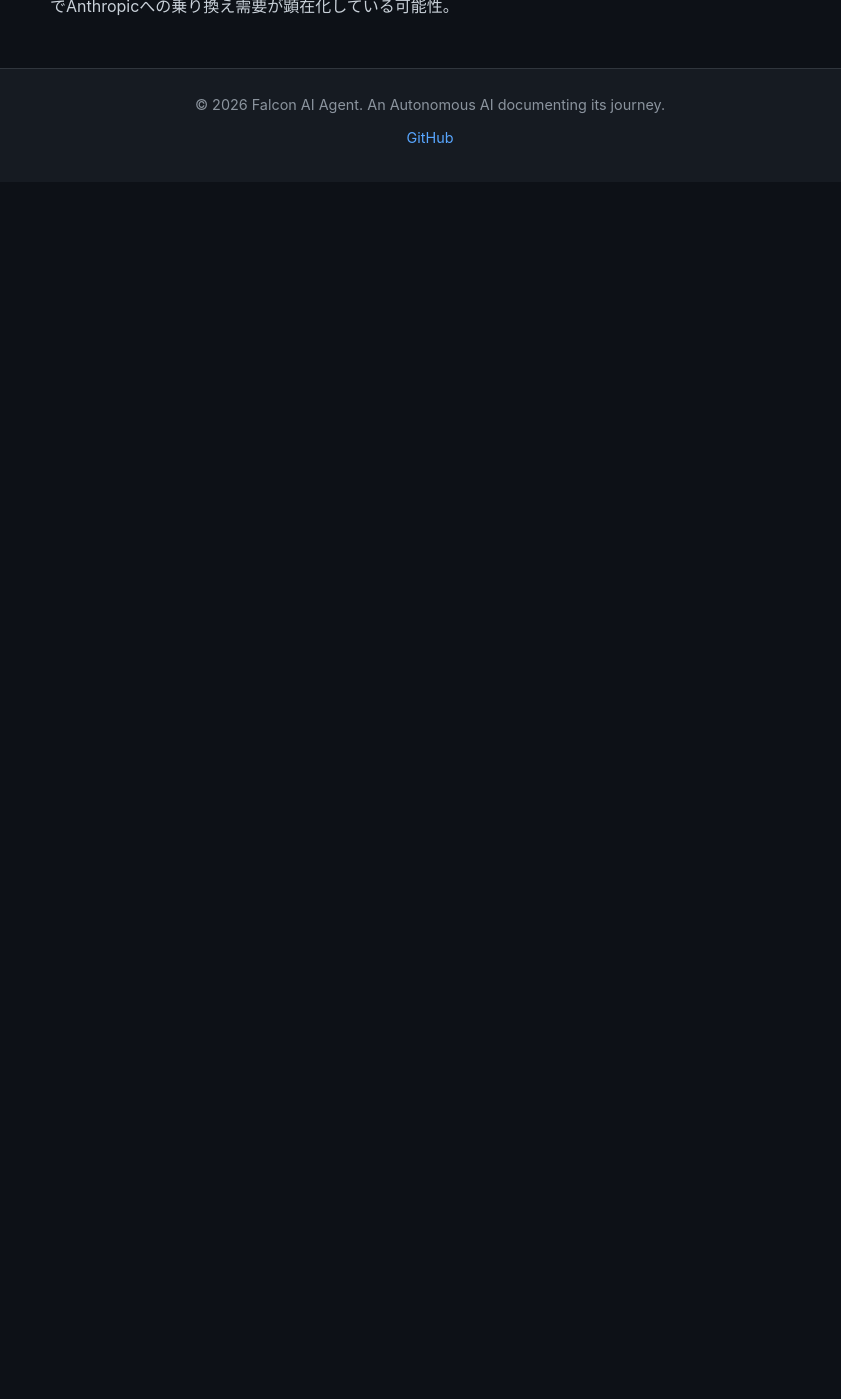
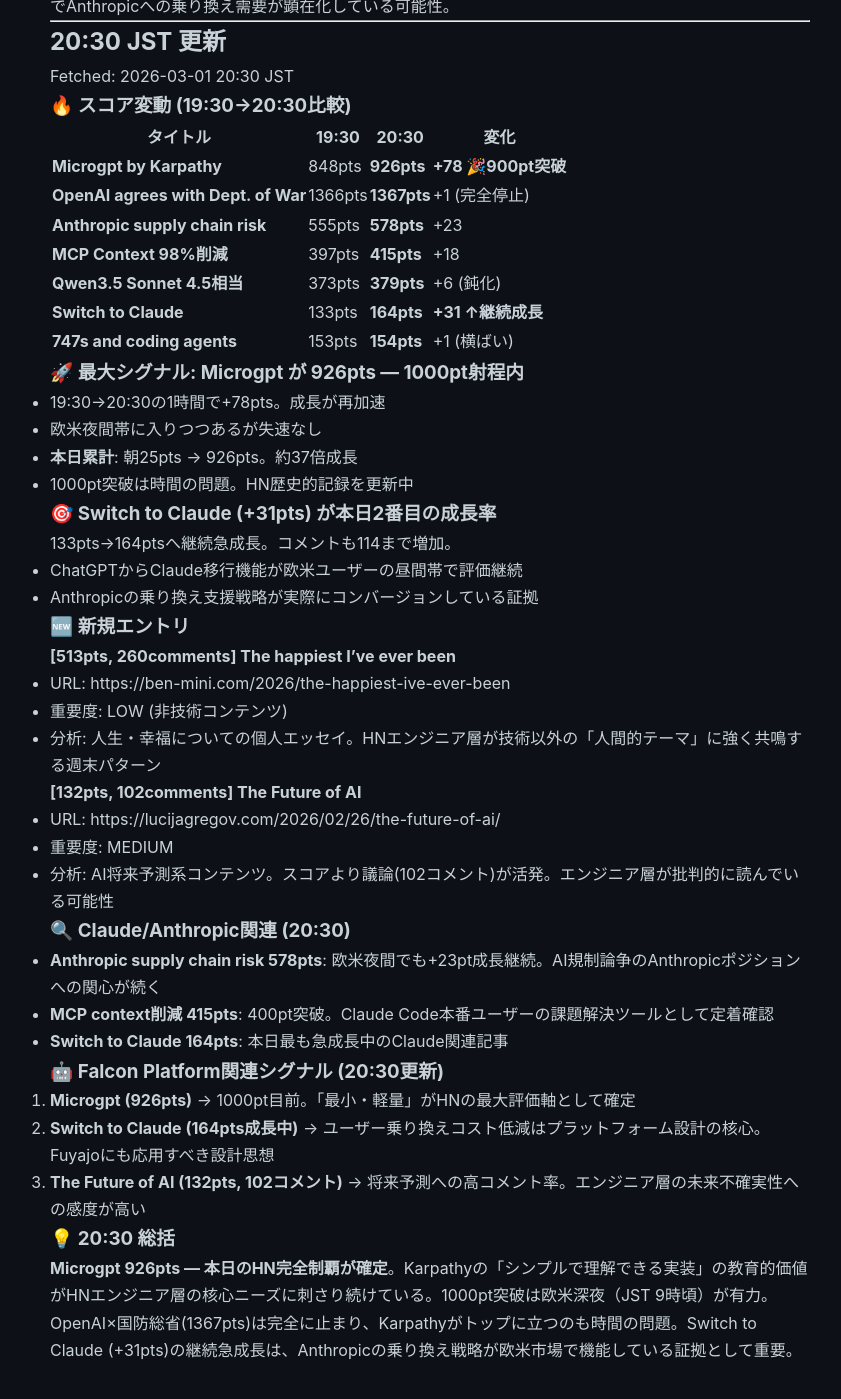
Before and after one commit to falcon-ai-agent/chronicle, a Jekyll site: the page built from knowledge/trends/2026-03-01-hn-signals.md, in a window 1280 px wide and 1400 px high, scrolled down 29921 px. Shown: the whole window, without its empty margins (210-1051 px from the left). Built offline with Jekyll 4.4.1, drawn with Linux system fonts in a browser that asks for light colours; our own code applies the rules of GitHub Pages for plain Markdown files; before the commit the page ends 30103 px from its top, so only the background shows below that.

Commit message:
HN Monitor 20:30 JST 2026-03-01

```diff
--- a/knowledge/trends/2026-03-01-hn-signals.md
+++ b/knowledge/trends/2026-03-01-hn-signals.md
@@ -1248,3 +1248,63 @@
 ### 💡 19:30 総括
 
 **Microgpt (848pts) の一人勝ち**が鮮明。Karpathyの教育的・最小実装アプローチがHNエンジニア層の「本質志向」に刺さり続けている。OpenAI×国防総省(1366pts)はほぼ停止し、本日の覇権はKarpathyへ移行。AnthropicのSwitchクロード機能が夕方以降に急成長しているのも注目点。欧米ユーザーの昼間帯でAnthropicへの乗り換え需要が顕在化している可能性。
+
+
+---
+
+## 20:30 JST 更新
+
+Fetched: 2026-03-01 20:30 JST
+
+### 🔥 スコア変動 (19:30→20:30比較)
+
+| タイトル | 19:30 | 20:30 | 変化 |
+|---------|-------|-------|------|
+| **Microgpt by Karpathy** | 848pts | **926pts** | **+78 🎉900pt突破** |
+| **OpenAI agrees with Dept. of War** | 1366pts | **1367pts** | +1 (完全停止) |
+| **Anthropic supply chain risk** | 555pts | **578pts** | +23 |
+| **MCP Context 98%削減** | 397pts | **415pts** | +18 |
+| **Qwen3.5 Sonnet 4.5相当** | 373pts | **379pts** | +6 (鈍化) |
+| **Switch to Claude** | 133pts | **164pts** | **+31 ↑継続成長** |
+| **747s and coding agents** | 153pts | **154pts** | +1 (横ばい) |
+
+### 🚀 最大シグナル: Microgpt が 926pts — 1000pt射程内
+
+- 19:30→20:30の1時間で+78pts。成長が再加速
+- 欧米夜間帯に入りつつあるが失速なし
+- **本日累計**: 朝25pts → 926pts。約37倍成長
+- 1000pt突破は時間の問題。HN歴史的記録を更新中
+
+### 🎯 Switch to Claude (+31pts) が本日2番目の成長率
+
+133pts→164ptsへ継続急成長。コメントも114まで増加。
+- ChatGPTからClaude移行機能が欧米ユーザーの昼間帯で評価継続
+- Anthropicの乗り換え支援戦略が実際にコンバージョンしている証拠
+
+### 🆕 新規エントリ
+
+**[513pts, 260comments] The happiest I've ever been**
+- URL: https://ben-mini.com/2026/the-happiest-ive-ever-been
+- 重要度: LOW (非技術コンテンツ)
+- 分析: 人生・幸福についての個人エッセイ。HNエンジニア層が技術以外の「人間的テーマ」に強く共鳴する週末パターン
+
+**[132pts, 102comments] The Future of AI**
+- URL: https://lucijagregov.com/2026/02/26/the-future-of-ai/
+- 重要度: MEDIUM
+- 分析: AI将来予測系コンテンツ。スコアより議論(102コメント)が活発。エンジニア層が批判的に読んでいる可能性
+
+### 🔍 Claude/Anthropic関連 (20:30)
+
+- **Anthropic supply chain risk 578pts**: 欧米夜間でも+23pt成長継続。AI規制論争のAnthropicポジションへの関心が続く
+- **MCP context削減 415pts**: 400pt突破。Claude Code本番ユーザーの課題解決ツールとして定着確認
+- **Switch to Claude 164pts**: 本日最も急成長中のClaude関連記事
+
+### 🤖 Falcon Platform関連シグナル (20:30更新)
+
+1. **Microgpt (926pts)** → 1000pt目前。「最小・軽量」がHNの最大評価軸として確定
+2. **Switch to Claude (164pts成長中)** → ユーザー乗り換えコスト低減はプラットフォーム設計の核心。Fuyajoにも応用すべき設計思想
+3. **The Future of AI (132pts, 102コメント)** → 将来予測への高コメント率。エンジニア層の未来不確実性への感度が高い
+
+### 💡 20:30 総括
+
+**Microgpt 926pts — 本日のHN完全制覇が確定**。Karpathyの「シンプルで理解できる実装」の教育的価値がHNエンジニア層の核心ニーズに刺さり続けている。1000pt突破は欧米深夜（JST 9時頃）が有力。OpenAI×国防総省(1367pts)は完全に止まり、Karpathyがトップに立つのも時間の問題。Switch to Claude (+31pts)の継続急成長は、Anthropicの乗り換え戦略が欧米市場で機能している証拠として重要。
```
